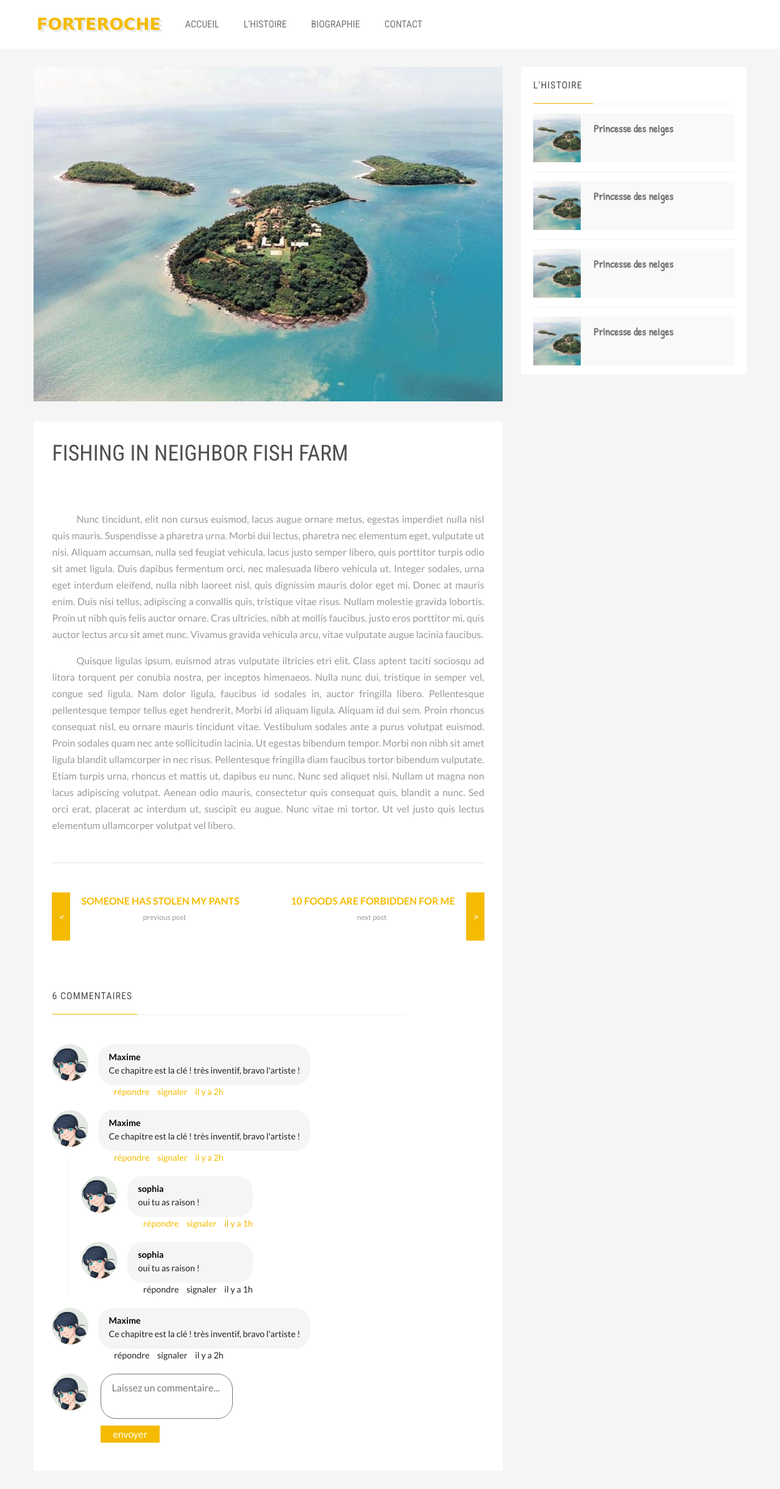
After one commit to IsaMax/PJ4, a PHP site: page /test_article.html in a window 1280 px wide. The commit adds this page. Shown: the whole page at 61% size. Run offline with PHP 8.4, Linux system fonts and the light colour scheme.

Commit message:
maj6
Template page chapitre ok
controller chapitre en cours de modif

```diff
--- a/model/storyManager.php
+++ b/model/chapterManager.php
@@ -22,13 +22,13 @@ class storyManager extends Manager {
         return $sc;
     }
 
-    public function writeComment($idStory) {
+    public function addComment($idStory) {
 
         $swc = $this->$data->prepare('INSERT INTO commentaires(id_billet, pseudo, commentaire)
                                      VALUES(:id_billet, :pseudo, :commentaire)');
         $swc->execute(array(
             ':id_billet' => $_GET['id'],
-            ':pseudo' => $_POST['pseudo'],
+            ':pseudo' => $_POST['pseudo'], // voir pour le récupérer directement lors de l'authentification
             ':commentaire' => $_POST['commentaire'],
         ));
     }
--- a/model/homeManager.php
+++ b/model/homeManager.php
@@ -14,7 +14,7 @@ class homeManager extends Manager {
     public function getStories() {
 
         $data = $this->dbConnect();
-        $gs = $data->query('SELECT , DATE_FORMAT(date_billet, "%d,%m,%Y") AS publi_billet FROM billets');
+        $gs = $data->query('SELECT * , DATE_FORMAT(date_billet, "%d,%m,%Y") AS publi_billet FROM billets');
         return $gs;
     }
 
@@ -28,7 +28,7 @@ class homeManager extends Manager {
     public function lastComments() {
 
         $data = $this->dbConnect();
-        $lc = $data->query('SELECT pseudo, commentaire FROM commentaires ORDER BY id DESC LIMIT 0, 6');
+        $lc = $data->query('SELECT id, pseudo, commentaire FROM commentaires ORDER BY id DESC LIMIT 0, 6');
         return $lc;
     }
 
--- a/public/css/pj4.css
+++ b/public/css/pj4.css
@@ -67,11 +67,11 @@ li.logo a {
 .bloc-text {
     margin-left: 30px;
 }
-
+/*
 .bloc-items-left {
     padding-right: 10px;
 }
-
+ */
 .post-item {
     display: flex;
     background-color: white;
@@ -88,7 +88,7 @@ li.logo a {
 .bloc-img > div:first-child {
 	width: 230px;
 	height: 210px;;
-	background-image: url('../public/images/paque.jpg');
+	background-image: url('../images/paque.jpg');
 	background-size: cover;
 	transition: all 0.5s;
 }
@@ -180,7 +180,7 @@ p.bloc-button a:hover:before {
 
 	height: 80px;
 	width: 80px;
-	background-image: url('../public/images/paque.jpg');
+	background-image: url('../images/paque.jpg');
 	background-size: cover;
 }
 
@@ -216,7 +216,7 @@ p.bloc-button a:hover:before {
 
 .book-full { background: white; }
 
-.book-full h3, .comments-part-right h3 {
+/* .book-full h3, .comments-part-right  */h3 {
 	font-size: 1em;
     text-transform: uppercase;
     font-family: 'Roboto Condensed', sans-serif;
@@ -255,6 +255,225 @@ p.comm-author a:hover, p.comm-more a:hover { color: #f5bb00; }
 .comments-part-right { background: white; padding-top: 20px; }
 
 
+/******* STYLE PAGE ARTICLE ********/
+
+.article {
+    background-color: white;
+    padding: 1.9rem;
+    margin-top: 2.1rem;
+    text-align: justify;
+    color: #999;
+    font-family: 'Lato', sans-serif;
+    line-height: 27px;
+}
+
+.article h1 {
+    font-family: 'Roboto Condensed', sans-serif;
+    text-transform: uppercase;
+   /*  text-align: center; */
+    color: #50514f;
+    font-size: 36px;
+    margin-bottom: 2em;
+}
+
+.article p { text-indent: 40px;}
+
+.image-head img {
+    width: 100%;;
+}
+
+.bloc-arrow p {
+    text-indent: 0px;;
+}
+
+.bloc-arrow .row > div {
+    cursor: pointer;
+}
+
+.content-body hr {
+    margin: 3rem 0;
+}
+
+.bloc-arrow i {
+    display: block;
+    color: white;
+    background: #f5bb00;
+    padding: 26px 10px;
+
+}
+
+.arrow-left, .arrow-right { clear: both;}
+.arrow-left i {
+    float: left;
+}
+
+.arrow-right i {
+    float: right;
+}
+
+p.title-previous a, p.title-next a {
+    text-transform: uppercase;
+    font-size: 16px;
+    color: #f5bb00;
+    font-weight: bold;
+}
+
+p.title-previous a:hover, p.title-next a:hover {
+    color: #50514f;
+}
+
+p.title-previous {
+    margin-left: 3rem;
+    margin-bottom: 0px;
+}
+
+p.title-next {
+    text-align: end;
+    margin-right: 3rem;
+    margin-bottom: 0px;
+}
+
+.bloc-arrow .legend {
+    text-align: center;
+    font-size: 12px;
+}
+
+/** STYLE BLOC-COMMENTAIRES **/
+
+.bloc-comments {
+    background-color: white;
+    padding: 1.9rem;
+    padding-right: 10rem;
+}
+
+h3.nbr-comments {
+    width: 140px;
+    margin-left: 0;
+}
+
+.comment {
+    display: flex;
+    clear: both;
+}
+
+.avatar {
+    background-image: url('../images/avatar-mini.jpg');
+    background-size: cover;
+    width: 60px;
+    height: 60px;
+    border-radius: 50%;
+    float: left;
+}
+
+span.comment-name {
+    color: black;
+    font-weight: bold;
+}
+
+.commentaire {
+    width: auto;
+    height: auto;
+    font-size: 0.9em;
+    background-color: #f5f5f5;
+    border-top-left-radius: 25px;
+    padding: 10px 16px 14px 17px;
+    border-top-right-radius: 25px;
+    border-bottom-left-radius: 25px;
+    border-bottom-right-radius: 25px;
+}
+
+
+.infos-comment a {
+    color: #f5bb00;
+}
+
+.infos-comment a:hover {
+    text-decoration: underline;
+}
+
+span.alert-comment {
+    margin-left: .6rem;
+}
+
+span.date-comment {
+    margin-left: .6rem;
+}
+
+span.rep-comment {
+    margin-left: .6rem;
+}
+
+.commentaire p {
+    margin-bottom: 0;
+}
+
+.infos-comment {
+    margin-left: 1rem;
+    font-size: 0.9em;
+}
+
+.comment > div:last-child {
+    margin-bottom: 1.2rem;
+    margin-left: 1rem;
+}
+
+.bloc-comments > div {
+    border-top: 1px solid #f1f1f1;
+    padding-top: 3rem;
+}
+
+.comment.sous-comment {
+    padding-left: 3rem;
+    position: relative;
+}
+
+.comment.sous-comment:before {
+    content: "";
+    position: absolute;
+    top: -2rem;
+    left: 27px;
+    height: 110%;
+    background: #f5f5f5;
+    width: 1px;
+}
+
+.container-comments textarea {
+    overflow: auto;
+    resize: vertical;
+    width: auto;
+    border-top-right-radius: 25px;
+    border-bottom-left-radius: 25px;
+    border-bottom-right-radius: 25px;
+    border-top-left-radius: 25px;
+    padding: 10px 16px 14px 17px;
+    resize: none;
+}
+
+.container-comments textarea:focus {
+    border-top-right-radius: 25px;
+    border-bottom-left-radius: 25px;
+    border-bottom-right-radius: 25px;
+    border-top-left-radius: 25px;
+    outline: none;
+}
+
+.container-comments form {
+    margin-left: 5rem;
+}
+
+input#send-comment {
+    background-color: #f5bb00;
+    border: none;
+    color: white;
+    padding: 0 20px;
+    line-height: 28px;
+    height: 28px;
+}
+
+form > p:first-child {
+    margin-bottom: 5px;
+}
+
 
 @media only screen and (max-width: 1200px) {
 	section {
--- /dev/null
+++ b/test_article.html
@@ -0,0 +1,242 @@
+<!DOCTYPE html>
+<html lang="en">
+<head>
+    <title>test</title>
+    <meta charset="utf-8">
+    <meta name="viewport" content="width=device-width, initial-scale=1">
+    <meta name="description" content="">
+
+    <link href="https://fonts.googleapis.com/css?family=Roboto+Condensed:400,700&display=swap" rel="stylesheet">
+    <link href="https://fonts.googleapis.com/css?family=Lato:400,700&display=swap" rel="stylesheet">
+    <link href="https://fonts.googleapis.com/css?family=Patrick+Hand&display=swap" rel="stylesheet">
+    <link rel="stylesheet" href="https://maxcdn.bootstrapcdn.com/bootstrap/4.3.1/css/bootstrap.min.css">
+    <link rel="stylesheet" href="https://cdnjs.cloudflare.com/ajax/libs/font-awesome/4.7.0/css/font-awesome.min.css">
+
+    <link rel="stylesheet" href="public/css/pj4.css">
+</head>
+<body>
+
+    <header>
+        <nav class="nav">
+            <ul>
+                <li class="logo"> <a href="">Forteroche</a></li>
+                <li>
+                    <a href="#">Accueil</a>
+                </li>
+                <li>
+                    <a href="#">L'histoire</a>
+                </li>
+                <li>
+                    <a href="#">Biographie</a>
+                </li>
+                <li>
+                    <a href="#">Contact</a>
+                </li>
+            </ul>
+        </nav>
+    </header>
+
+    <main>
+        <section>
+            <div class="container-fluid">
+                <div class="row">
+                    <div class="col-md-8">
+                        <div class="bloc-items-left">
+                            <div class="image-head">
+                                <img src="public/images/paque.jpg" alt="">
+                            </div>
+
+                            <div class="article">
+                                <h1>fishing in neighbor fish farm</h1>
+                                <div class="content-body">
+                                    <p>Nunc tincidunt, elit non cursus euismod, lacus augue ornare metus, egestas imperdiet nulla nisl quis mauris. Suspendisse a pharetra urna. Morbi dui lectus, pharetra nec elementum eget, vulputate ut nisi. Aliquam accumsan, nulla sed feugiat vehicula, lacus justo semper libero, quis porttitor turpis odio sit amet ligula. Duis dapibus fermentum orci, nec malesuada libero vehicula ut. Integer sodales, urna eget interdum eleifend, nulla nibh laoreet nisl, quis dignissim mauris dolor eget mi. Donec at mauris enim. Duis nisi tellus, adipiscing a convallis quis, tristique vitae risus. Nullam molestie gravida lobortis. Proin ut nibh quis felis auctor ornare. Cras ultricies, nibh at mollis faucibus, justo eros porttitor mi, quis auctor lectus arcu sit amet nunc. Vivamus gravida vehicula arcu, vitae vulputate augue lacinia faucibus.</p>
+                                    <p>Quisque ligulas ipsum, euismod atras vulputate iltricies etri elit. Class aptent taciti sociosqu ad litora torquent per conubia nostra, per inceptos himenaeos. Nulla nunc dui, tristique in semper vel, congue sed ligula. Nam dolor ligula, faucibus id sodales in, auctor fringilla libero. Pellentesque pellentesque tempor tellus eget hendrerit. Morbi id aliquam ligula. Aliquam id dui sem. Proin rhoncus consequat nisl, eu ornare mauris tincidunt vitae. Vestibulum sodales ante a purus volutpat euismod. Proin sodales quam nec ante sollicitudin lacinia. Ut egestas bibendum tempor. Morbi non nibh sit amet ligula blandit ullamcorper in nec risus. Pellentesque fringilla diam faucibus tortor bibendum vulputate. Etiam turpis urna, rhoncus et mattis ut, dapibus eu nunc. Nunc sed aliquet nisi. Nullam ut magna non lacus adipiscing volutpat. Aenean odio mauris, consectetur quis consequat quis, blandit a nunc. Sed orci erat, placerat ac interdum ut, suscipit eu augue. Nunc vitae mi tortor. Ut vel justo quis lectus elementum ullamcorper volutpat vel libero.</p>
+                                    <hr>
+                                    <div class="bloc-arrow">
+                                        <div class="row">
+
+                                            <div class="col-md-6">
+                                                <div class="arrow-left" title="chapitre précédent">
+                                                    <i>&#60;</i>
+                                                    <p class="title-previous"><a href="">someone has stolen my pants</a></p>
+                                                    <p class="legend">previous post</p>
+                                                </div>
+                                            </div>
+
+                                            <div class="col-md-6">
+                                                <div class="arrow-right" title="chapitre suivant">
+                                                        <i>&#62;</i>
+                                                    <p class="title-next"><a href="">10 foods are forbidden for me</a></p>
+                                                    <p class="legend">next post</p>
+                                                </div>
+                                            </div>
+                                        </div>
+                                    </div>
+                                </div>
+                            </div>
+                        </div>
+
+                        <div class="bloc-comments">
+                            <h3 class="nbr-comments">6 commentaires</h3>
+                            <!-- apparaissent en jquery et envoie en ajax -->
+                            <div class="container-comments">
+
+                                <div class="comment">
+                                    <div>
+                                        <div class="avatar"></div>
+                                    </div>
+                                    <div>
+                                        <div class="commentaire">
+                                            <span class="comment-name">Maxime</span>
+                                            <p class="commennt-body">
+                                                Ce chapitre est la clé !
+                                                très inventif, bravo l'artiste !
+                                            </p>
+                                        </div>
+                                        <div class="infos-comment">
+                                            <span class="rep-comment"><a href="">répondre</a></span>
+                                            <span class="alert-comment"><a href="">signaler</a></span>
+                                            <span class="date-comment"><a href="">il y a 2h</a></span>
+                                        </div>
+                                    </div>
+                                </div>
+
+                                <div class="comment">
+                                    <div>
+                                        <div class="avatar"></div>
+                                    </div>
+                                    <div>
+                                        <div class="commentaire">
+                                            <span class="comment-name">Maxime</span>
+                                            <p class="commennt-body">
+                                                Ce chapitre est la clé !
+                                                très inventif, bravo l'artiste !
+                                            </p>
+                                        </div>
+                                        <div class="infos-comment">
+                                            <span class="rep-comment"><a href="">répondre</a></span>
+                                            <span class="alert-comment"><a href="">signaler</a></span>
+                                            <span class="date-comment"><a href="">il y a 2h</a></span>
+                                        </div>
+                                    </div>
+                                </div>
+
+                                <div class="comment sous-comment">
+                                    <div>
+                                        <div class="avatar"></div>
+                                    </div>
+                                    <div>
+                                        <div class="commentaire">
+                                            <span class="comment-name">sophia</span>
+                                            <p class="commennt-body">oui tu as raison !</p>
+                                        </div>
+                                        <div class="infos-comment">
+                                                <span class="rep-comment"><a href="">répondre</a></span>
+                                                <span class="alert-comment"><a href="">signaler</a></span>
+                                                <span class="date-comment"><a href="">il y a 1h</a></span>
+                                        </div>
+                                    </div>
+                                </div>
+
+                                <div class="comment sous-comment"> <!-- sous-comment gère le décallage-->
+                                    <div>
+                                        <div class="avatar"></div>
+                                    </div>
+                                    <div>
+                                        <div class="commentaire">
+                                            <span class="comment-name">sophia</span>
+                                            <p class="commennt-body">oui tu as raison !</p>
+                                        </div>
+                                        <div class="infos-comment">
+                                                <span class="rep-comment">répondre</span>
+                                                <span class="alert-comment">signaler</span>
+                                                <span class="date-comment">il y a 1h</span>
+                                        </div>
+                                    </div>
+                                </div>
+
+                                <div class="comment">
+                                    <div>
+                                        <div class="avatar"></div>
+                                    </div>
+                                    <div>
+                                        <div class="commentaire">
+                                            <span class="comment-name">Maxime</span>
+                                            <p class="commennt-body">
+                                                Ce chapitre est la clé !
+                                                très inventif, bravo l'artiste !
+                                            </p>
+                                        </div>
+                                        <div class="infos-comment">
+                                            <span class="rep-comment">répondre</span>
+                                            <span class="alert-comment">signaler</span>
+                                            <span class="date-comment">il y a 2h</span>
+                                        </div>
+                                    </div>
+                                </div>
+
+                            <!-- formulaire JS -->
+                            <div>
+                                <div>
+                                    <div class="avatar avatar-now"></div>
+                                </div>
+                                <form>
+                                    <p><textarea placeholder="Laissez un commentaire..."></textarea></p>
+                                    <p><input type="submit" name="send-comment" id="send-comment" value="envoyer"></p>
+                                </form>
+                            </div>
+
+                            </div>
+                        </div>
+                    </div>
+
+                    <!--  PARTIE DROITE -->
+                    <div class="col-md-4">
+                        <div class="bloc-items-right">
+                            <div class="book-full">
+
+                                <h3>L'Histoire</h3>
+                                    <div class="chapter">
+                                        <div class="thumbnail"></div>
+                                            <div>
+                                                <h4>Princesse des neiges</h4>
+                                            </div>
+                                    </div>
+
+                                    <div class="chapter">
+                                        <div class="thumbnail"></div>
+                                            <div>
+                                                <h4>Princesse des neiges</h4>
+                                            </div>
+                                    </div>
+
+                                    <div class="chapter">
+                                        <div class="thumbnail"></div>
+                                            <div>
+                                                <h4>Princesse des neiges</h4>
+                                            </div>
+                                    </div>
+
+                                    <div class="chapter">
+                                        <div class="thumbnail"></div>
+                                            <div>
+                                                <h4>Princesse des neiges</h4>
+                                            </div>
+                                    </div>
+
+                                </div>
+
+                        </div>
+                    </div>
+                </div>
+            </div>
+        </section>
+    </main>
+
+    <footer>
+
+    </footer>
+
+    <script src="https://ajax.googleapis.com/ajax/libs/jquery/3.4.1/jquery.min.js"></script>
+</body>
+</html>
--- a/view/homepage/recentStoriesView.php
+++ b/view/homepage/recentStoriesView.php
@@ -10,7 +10,9 @@ ob_start();
         <div class="chapter">
             <div class="thumbnail"></div>
                 <div>
-                    <h4> <?= htmlspecialchars($recentStoriesData['titre']); ?> </h4>
+                    <h4> <a href="index.php?action=histoire&amp;chapitre=<?= $recentStoriesData['id']; ?>">
+                    <?= htmlspecialchars($recentStoriesData['titre']); ?></a>
+                    </h4>
                 </div>
         </div>
     <?php
--- a/view/homepage/storiesView.php
+++ b/view/homepage/storiesView.php
@@ -30,7 +30,7 @@ while($storyData = $stories->fetch() AND $commentsData = $nbrComments->fetch())
                 </div>
             </div>
             <p class="bloc-teaser"> <?= htmlspecialchars($storyData['contenu']); ?> </p>
-            <p class="bloc-button"><a href="">Découvrir</a></p>
+            <p class="bloc-button"><a href="index.php?action=histoire&amp;chapitre=<?= $storyData['id']; ?>">Découvrir</a></p>
         </div>
     </div>
 
--- a/view/template.php
+++ b/view/template.php
@@ -12,7 +12,7 @@
     <link rel="stylesheet" href="https://maxcdn.bootstrapcdn.com/bootstrap/4.3.1/css/bootstrap.min.css">
     <link rel="stylesheet" href="https://cdnjs.cloudflare.com/ajax/libs/font-awesome/4.7.0/css/font-awesome.min.css">
 
-    <link rel="stylesheet" href="css/pj4.css">
+    <link rel="stylesheet" href="public/css/pj4.css">
 </head>
 <body>
 
@@ -46,7 +46,7 @@
     </main>
 
     <footer>
-        <?php require 'view/footer/footerView.php'; ?>
+        <?php require 'view/footerView.php'; ?>
     </footer>
 
     <script src="https://ajax.googleapis.com/ajax/libs/jquery/3.4.1/jquery.min.js"></script>
```
Also changed, not shown: controller/chapterController.php (added, +24 -0 lines), controller/homeController.php (+5 -3 lines), index.php (+11 -6 lines), public/main.js (deleted, +0 -15 lines), public/images/avatar-mini.jpg (added), public/images/avatar.jpg (added), public/js/main.js (added), view/chapter/chapterCommentsView.php (added), view/chapter/chapterView.php (added).
